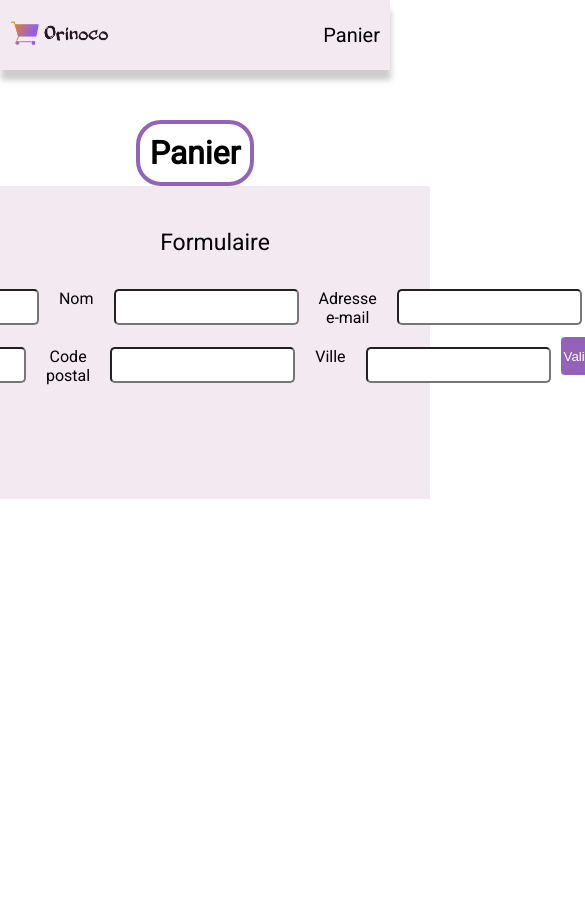
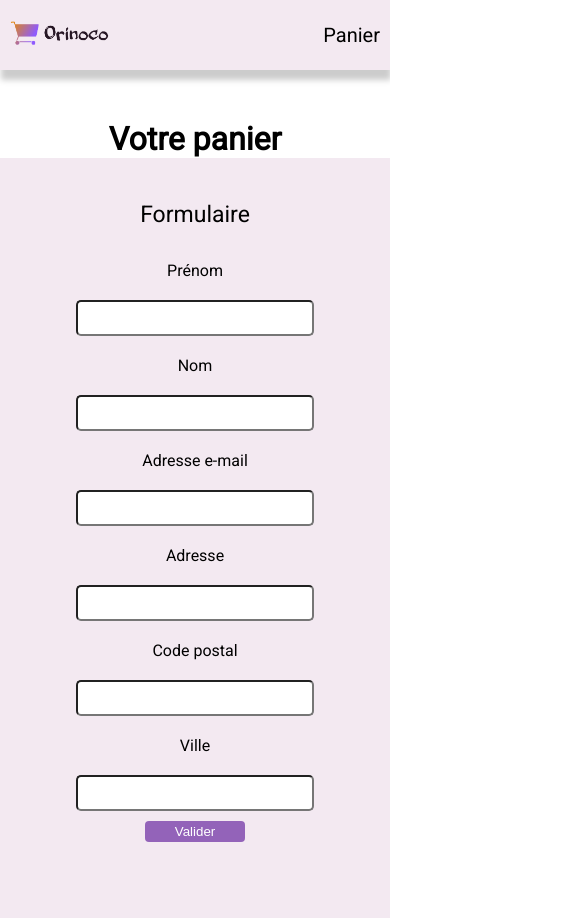
Before and after one commit to Athlantix/MazighSadali_5_070421, a plain HTML site: page front-end/panier.html in a window 390 px wide. Shown: the top 918 px of the page, 585 px wide, since content can reach past the window. Before the commit the page ends 844 px from the top, so only its background shows below. Drawn offline with Linux system fonts and the light colour scheme.

Commit message:
back-end test

```diff
--- a/front-end/panier.html
+++ b/front-end/panier.html
@@ -16,7 +16,7 @@
         </a>
         <a href="panier.html">Panier</a>
     </nav>
-    <div class="titre"><h1>Panier</h1></div>
+    <div class="titre"><h1>Votre panier</h1></div>
     <div id="delete">
         <div id="contain_panier">
         </div>
--- a/front-end/style.css
+++ b/front-end/style.css
@@ -33,12 +33,10 @@ a{
 }
 h1{
 
-    border: 4px solid #9363b9 ;
-    border-radius: 25px;
     display: inline-block;
     text-align: center;
     margin: auto;
-    padding: 10px;
+    margin-bottom: 20px;
 
 }
 
@@ -120,8 +118,8 @@ button:hover{
 
 
 #contain_panier figure {
-    width: 80%;
-    height: auto;
+    width: 85%;
+    height: 150px;
     display: flex;
     margin: auto;
     margin-bottom: 20px;
@@ -129,20 +127,21 @@ button:hover{
 #contain_panier img{
     width:100%;
     border-radius: 9px 0px 0px 0px;
+
 }
 #contain_panier p{
     margin-left: 7px;
 }
 
 #contain_panier button{
-  margin-left:46%;
+  margin-left:70%;
   width: 100px;
   height: 40px;
 
 }
 
 #form{
-width: 100%;
+text-align: center;
 height: auto;
 padding: 20px;
 text-align: center;
@@ -150,7 +149,7 @@ background-color: #f3e9f1;
 }
 
 form{
-    width: 90%;
+    width: 80%;
     height: 200px;
 
     margin: auto;
@@ -166,7 +165,7 @@ form input{
 }
 
 .form-flex{
-width: 80%;
+width: 100%;
 height: auto;
 display: flex;
 justify-content: center;
@@ -178,3 +177,31 @@ label{
 input{
     margin: 10px;
 }
+
+form button{
+    width: 100px;
+}
+
+@media screen and (min-width: 0px) and (max-width: 840px){
+#form{
+    background-color: #f3e9f1;
+    height: 720px;
+}
+.form-flex{
+     flex-direction: column;
+     align-items: center;
+  }
+  label{
+      display: flex;
+      justify-content: flex-start;
+  }
+h1{
+    display: flex;
+    margin: 0px;
+    padding: 0px;
+    justify-content: center;
+}
+p{
+    font-size: 14px;
+}
+}
```
Also changed, not shown: front-end/index.html (+1 -1 lines), front-end/produit.html (+1 -1 lines).
